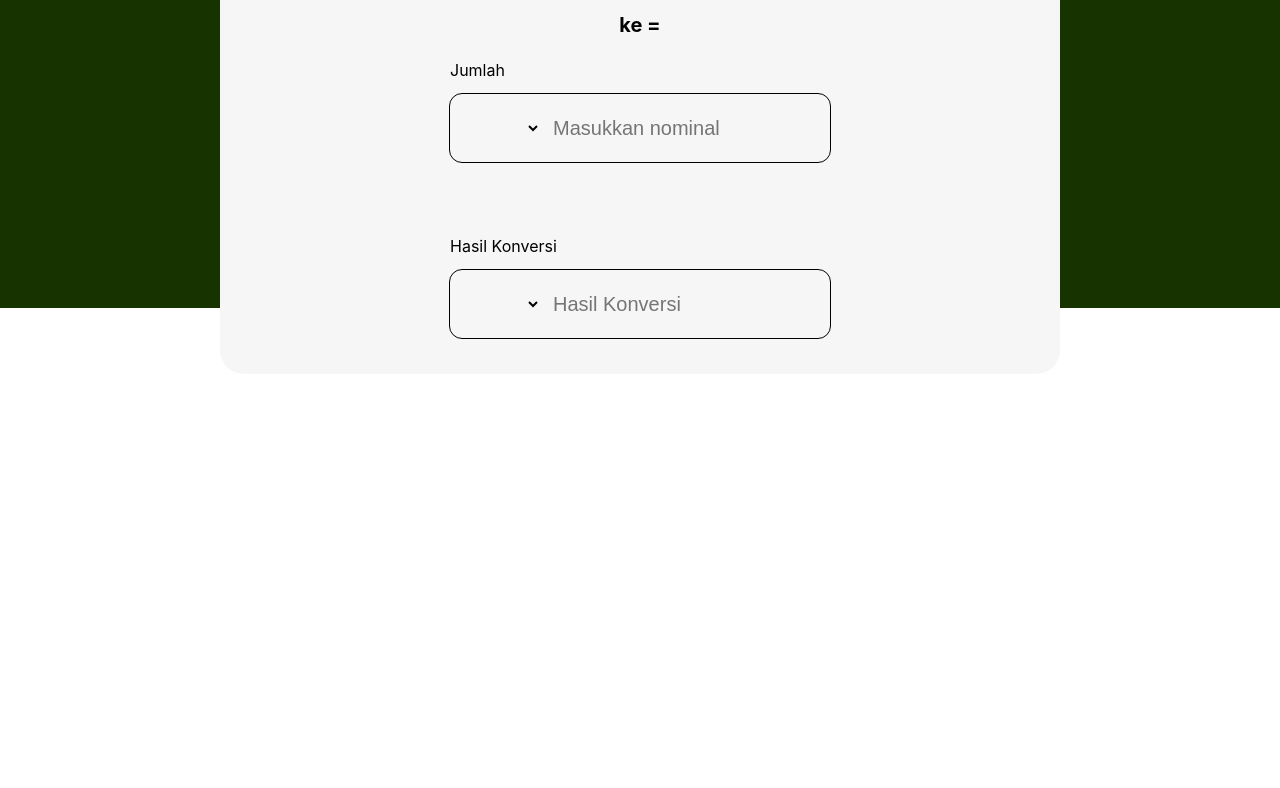
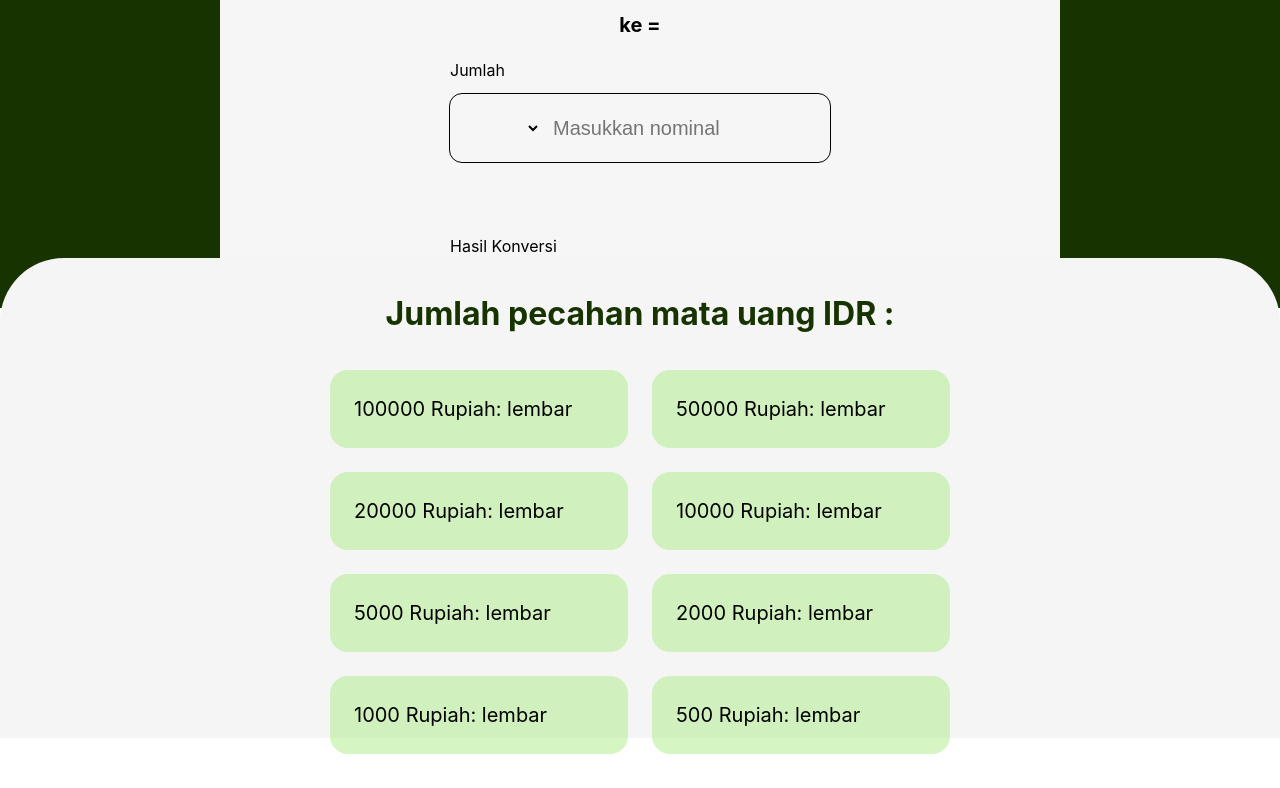
Before and after one commit to BismaBendesa/currency-converter, a React (Vite) app: page / in a window 1280 px wide. Shown: the part 524-1312 px from the top of the page. Before the commit the page ends 898 px from the top, so only its background shows below. Built offline with nearby package versions, Linux system fonts and the light colour scheme; no server answers.

Commit message:
Tambahan Fungsi Konversi

```diff
--- a/src/App.jsx
+++ b/src/App.jsx
@@ -1,12 +1,14 @@
 // import { useEffect, useState } from 'react';
 import CurrencyConverter from "./components/convercyMain/convercy";
 import Navigasi from "./components/navBar/Navigasi";
+// import PecahanUang from "./components/listMataUang/PecahanUang";
 
 function App() {
   return (
     <div>
       <Navigasi />
       <CurrencyConverter />
+      {/* <PecahanUang /> */}
     </div>
   );
 }
--- a/src/components/convercyMain/convercy.css
+++ b/src/components/convercyMain/convercy.css
@@ -70,3 +70,46 @@ input:focus, input:active{
     border-radius: 12px;
     display: flex
 }
+
+.container-tukaran {
+    width: 100%;
+    height: 60vh;
+}
+
+.bg-radius {
+    width: 100%;
+    height: 100%;
+    background-color: #f5f5f5;
+    position: relative;
+    z-index: 0;
+    border-radius: 64px 64px 0 0;
+    top: -50px
+}
+
+.judul-tukaran {
+    text-align: center;
+    padding: 32px;
+    color: #163300;
+}
+
+.hasil-tukaran {
+    display: flex;
+    flex-wrap: wrap;
+    font-size: 20px;
+    align-items: center;
+    gap: 24px;
+    margin: 0 auto;
+    text-align: center;
+    width: 60%;
+    /* background-color: aqua; */
+    justify-content: center;
+}
+
+.hasil-tukaran .nominal {
+    display: flex;
+    width: 250px;
+    background-color: #9ee8706d;
+    border-radius: 18px;
+    padding: 24px;
+    text-align: center;
+}
--- a/src/components/convercyMain/convercy.jsx
+++ b/src/components/convercyMain/convercy.jsx
@@ -7,6 +7,12 @@ export default function CurrencyConverter() {
   const [fromCurrency, setFromCurrency] = useState(null);
   const [amount, setAmount] = useState(null);
   const [result, setResult] = useState(null);
+
+  const [denominationCounts, setDenominationCounts] = useState([]);
+
+  const currencyDenominations = [
+    100000, 50000, 20000, 10000, 5000, 2000, 1000, 500,
+  ];
 
   useEffect(() => {
     fetchCurrencyConversion();
@@ -28,29 +34,24 @@ export default function CurrencyConverter() {
     fetch(apiUrl, requestOptions)
       .then((response) => response.json())
       .then((data) => {
-        setResult(data.result); // Gantilah properti yang sesuai dengan respons API Anda
+        setResult(data.result);
+        calculateDenominationCounts(data.result);
       })
       .catch((error) => console.log("Error:", error));
   };
 
-  const pecahan = [0];
-  let nominal = { result };
-  const pecahanValues = [
-    "100000",
-    "50000",
-    "20000",
-    "10000",
-    "5000",
-    "2000",
-    "1000",
-  ];
+  //set fungsi pembagian ke masing-masing nilai mata uang (rupiah)
+  const calculateDenominationCounts = (conversionResult) => {
+    let remainingAmount = conversionResult;
 
-  for (let i = 0; i < 7; i++) {
-    if (nominal >= pecahanValues[i]) {
-      pecahan[i] = nominal / pecahanValues[i];
-      nominal = nominal % pecahanValues[i];
-    }
-  }
+    const counts = currencyDenominations.map((denomination) => {
+      const count = Math.floor(remainingAmount / denomination);
+      remainingAmount = remainingAmount % denomination;
+      return count;
+    });
+
+    setDenominationCounts(counts);
+  };
 
   return (
     <div>
@@ -142,7 +143,20 @@ export default function CurrencyConverter() {
       </div>
 
       <div className="container-tukaran">
-        <p>{pecahan[1]}</p>
+        <div className="bg-radius">
+          <div className="judul-tukaran">
+            <h1>Jumlah pecahan mata uang IDR :</h1>
+          </div>
+          <div className="hasil-tukaran">
+              {currencyDenominations.map((denomination, index) => {
+                return (
+                  <div key={index} className="nominal">
+                    {denomination} Rupiah: {denominationCounts[index]} lembar
+                  </div>
+                );
+              })}
+          </div>
+        </div>
       </div>
     </div>
   );
```
Also changed, not shown: src/components/listMataUang/PecahanUang.jsx (added, +93 -0 lines), src/components/listMataUang/list.jsx (deleted, +0 -21 lines).
